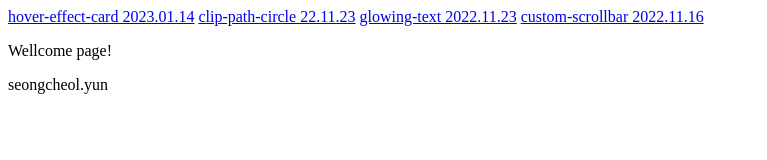
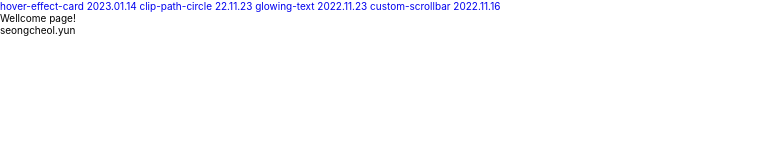
Before and after one commit to sungchul09/component-challenge-sc, a website with bundled scripts: page index.html in a window 1280 px wide. Shown: the whole page, without its empty margins (0-767 px from the left). Built offline with nearby package versions, Linux system fonts and the light colour scheme.

Commit message:
feat: css 경로 변경

```diff
--- a/index.html
+++ b/index.html
@@ -5,7 +5,7 @@
   <meta charset="UTF-8">
   <meta http-equiv="X-UA-Compatible" content="IE=edge">
   <meta name="viewport" content="width=device-width, initial-scale=1.0">
-  <link rel="stylesheet" href="./css/reset.css">
+  <link rel="stylesheet" href="./assets/css/reset.css">
   <script type="module" src="./_dist/header.js" defer></script>
   <script type="module" src="./_dist/app.js" defer></script>
   <title>Document</title>
```
